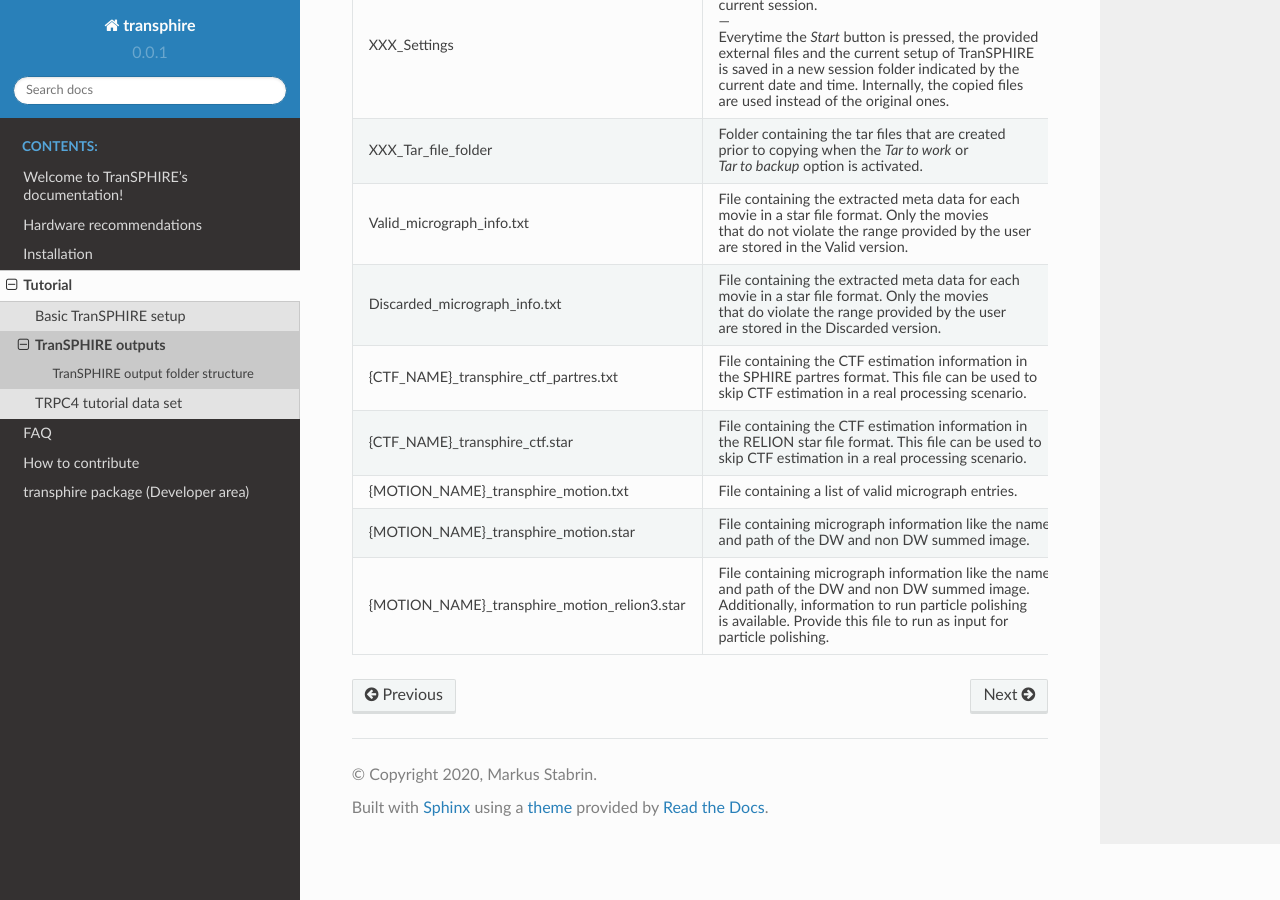
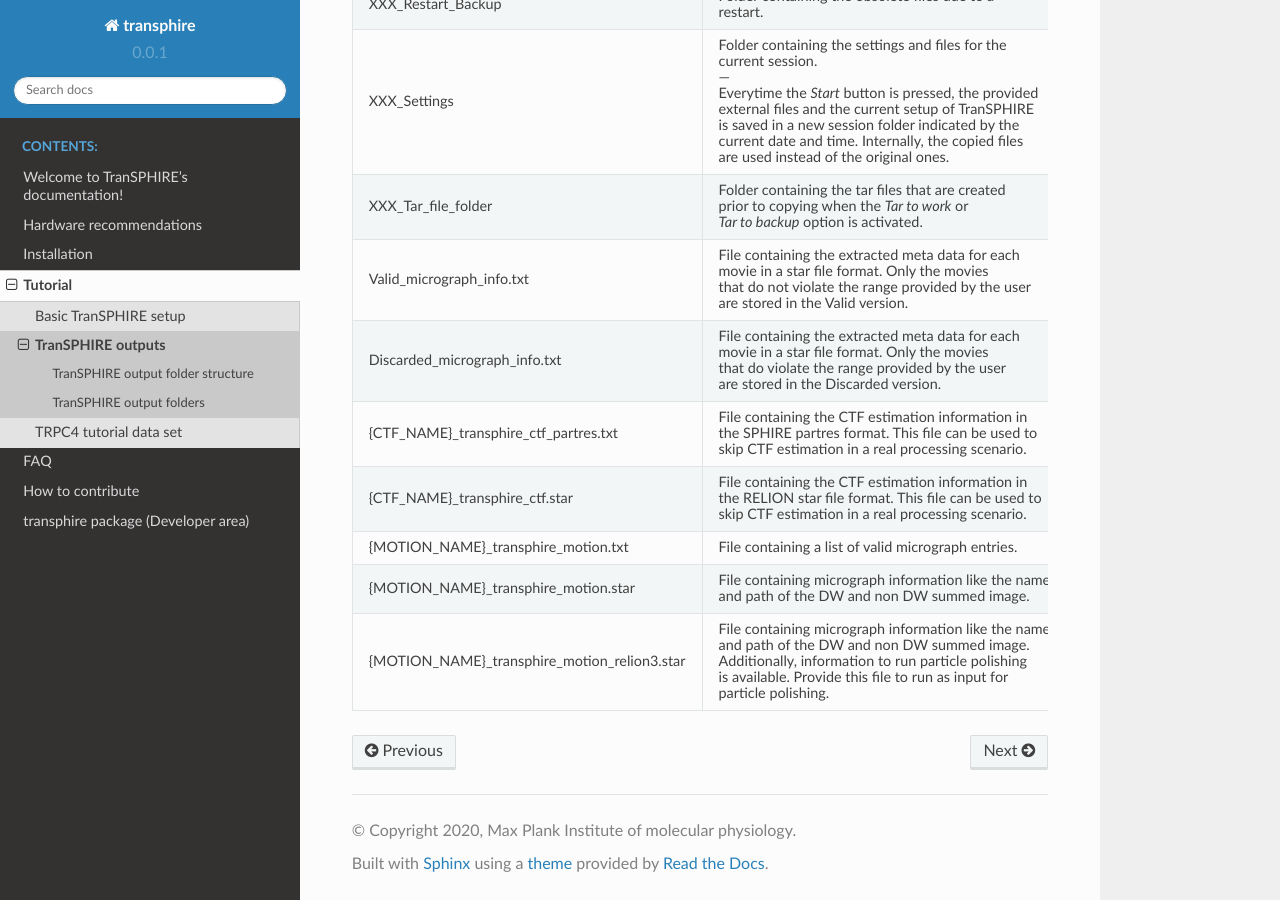
Before and after one commit to MPI-Dortmund/transphire, a Sphinx documentation site: the page built from docs/source/tutorial/outputs.rst, in a window 1280 px wide and 900 px high, scrolled down 3449 px. Built offline with Sphinx 7.4.7 and the Read the Docs theme 2.0.0, drawn with Linux system fonts in a browser that asks for light colours; pages that are not in the unit, such as notebooks, are missing from menus; some of the changed text lies outside the part shown.

Commit message:
Try to fix autodoc

```diff
--- a/docs/source/conf.py
+++ b/docs/source/conf.py
@@ -19,7 +19,7 @@
 
 import os
 import sys
-sys.path.insert(0, os.path.abspath('../../transphire/'))
+sys.path.insert(0, os.path.abspath('../..'))
 
 
 # -- General configuration ------------------------------------------------
@@ -50,7 +50,7 @@
 
 # General information about the project.
 project = 'transphire'
-copyright = '2020, Markus Stabrin'
+copyright = '2020, Max Plank Institute of molecular physiology'
 author = 'Markus Stabrin'
 
 # The version info for the project you're documenting, acts as replacement for
--- a/docs/source/tutorial/outputs.rst
+++ b/docs/source/tutorial/outputs.rst
@@ -50,6 +50,9 @@
 |      \|\-{MOTION_NAME}_transphire_motion_relion3.star
 |  ...
 |  \|\-Project directory N
+
+TranSPHIRE output folders
+*************************
 
 +----------------------------------------------+-------------------------------------------------------+
 | Output folder                                | Content                                               |
```
